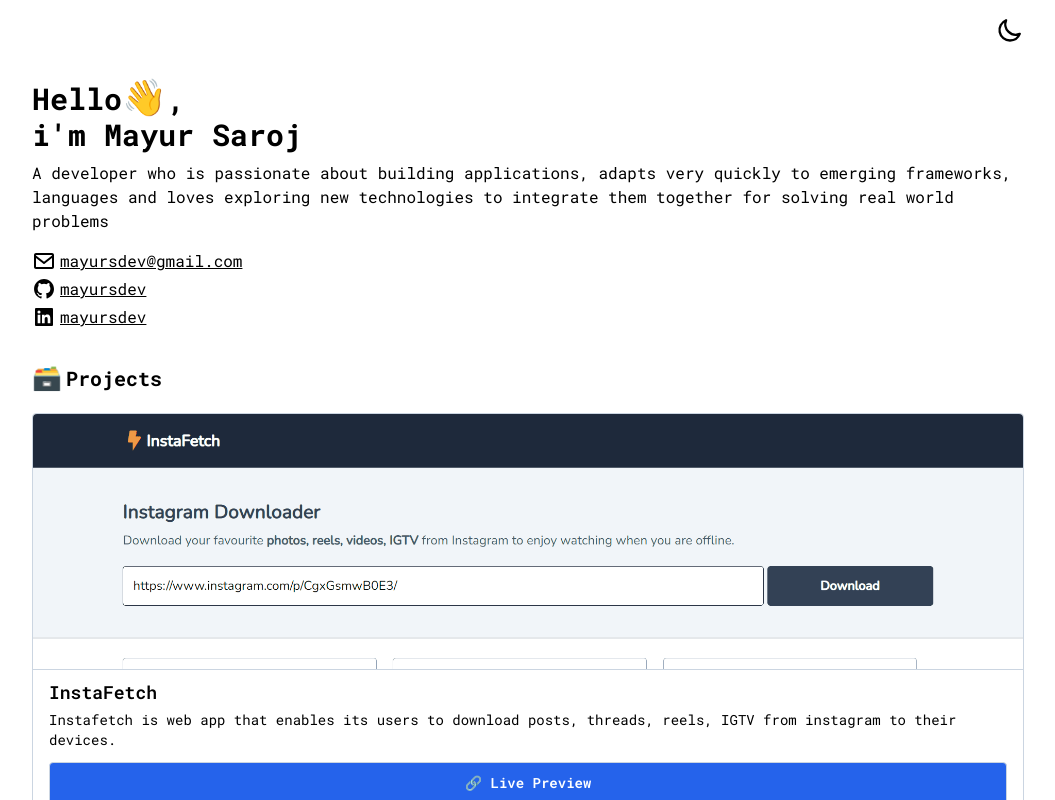
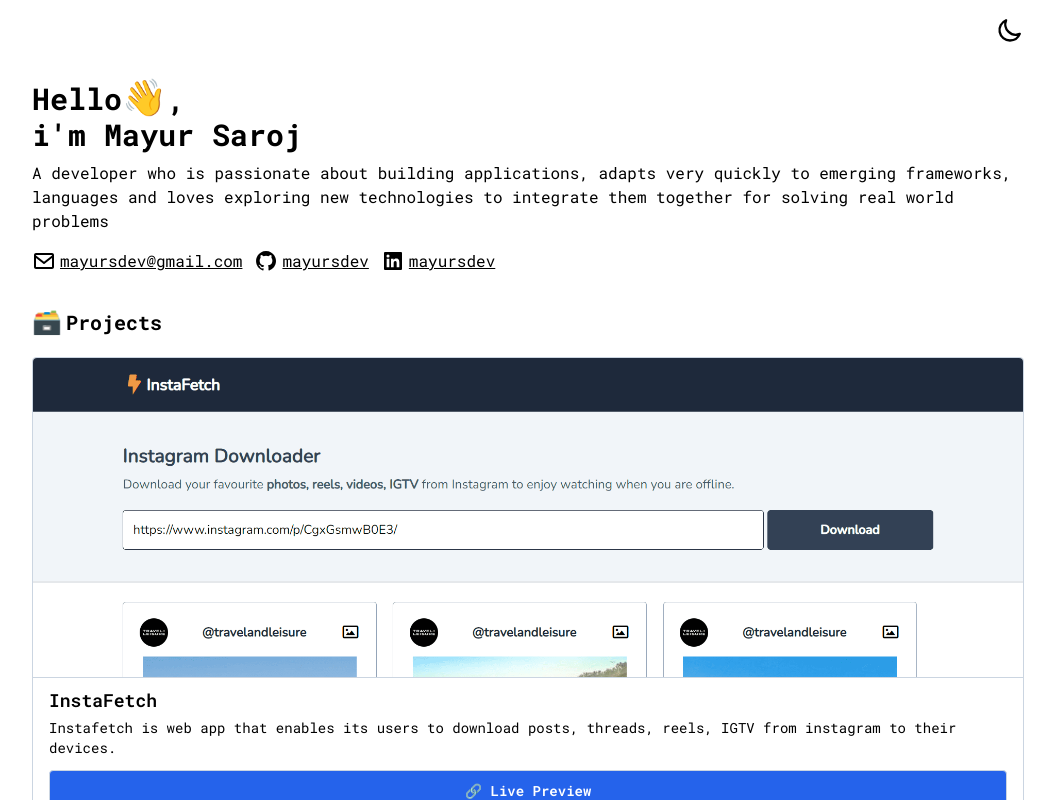
Before and after one commit to mayursdev/portfolio-v1, a React (Create React App) app: page / in a window 1280 px wide. Shown: the top 800 px of the page, without its empty margins (112-1167 px from the left). Built offline with nearby package versions, Linux system fonts and the light colour scheme.

Commit message:
:iphone: Make responsive for small screens

```diff
--- a/src/components/Footer.jsx
+++ b/src/components/Footer.jsx
@@ -5,7 +5,7 @@
     <footer className="p-4 mt-3 text-center text-xs dark:text-slate-100">
       <p>
         Designed & developed with ❤️
-        <br /> by Mayur Saroj &copy; {new Date().getFullYear()}
+        <br className="sm:hidden" /> by Mayur Saroj &copy; {new Date().getFullYear()}
       </p>
     </footer>
   );
--- a/src/components/HeroSection.jsx
+++ b/src/components/HeroSection.jsx
@@ -14,7 +14,7 @@
         quickly to emerging frameworks, languages and loves exploring new
         technologies to integrate them together for solving real world problems
       </p>
-      <div className="mt-4 flex flex-col gap-1">
+      <div className="mt-4 flex flex-col gap-1 sm:flex-row sm:gap-3">
         <a className="flex gap-1" href="mailto:mayursdev@gmail.com">
           <Envelope className="dark:fill-slate-100" />
           <span className="underline">mayursdev@gmail.com</span>
--- a/src/components/ProjectsSection/ProjectItem.jsx
+++ b/src/components/ProjectsSection/ProjectItem.jsx
@@ -3,7 +3,7 @@
 const ProjectItem = ({ project }) => {
   return (
     <div className="flex flex-col border-light rounded dark:border-dark">
-      <div className="h-64">
+      <div className="h-64 sm:h-80">
         <img
           src={project.screenshot}
           alt={project.title}
--- a/src/components/SkillsSection/SkillItem.jsx
+++ b/src/components/SkillsSection/SkillItem.jsx
@@ -3,7 +3,7 @@
 const SkillItem = ({ title, logo }) => {
   return (
     <div className="w-25 h-25">
-      <div className="border-light rounded-md p-4 px-5 dark:border-dark">
+      <div className="border-light rounded-md p-4 px-5 sm:p-8 sm:px-9 dark:border-dark">
         <img src={logo} alt="logo" className="w-full h-full" />
       </div>
     </div>
--- a/src/components/SkillsSection/index.jsx
+++ b/src/components/SkillsSection/index.jsx
@@ -64,7 +64,7 @@
   return (
     <div className="p-4">
       <SectionTitle icon="🚀" title="Skills" />
-      <div className="mt-5 grid grid-cols-3 gap-6">
+      <div className="mt-5 grid grid-cols-3 gap-6 sm:grid-cols-4">
         {skills.map((skill) => (
           <SkillItem key={skill.id} title={skill.title} logo={skill.logo} />
         ))}
```
